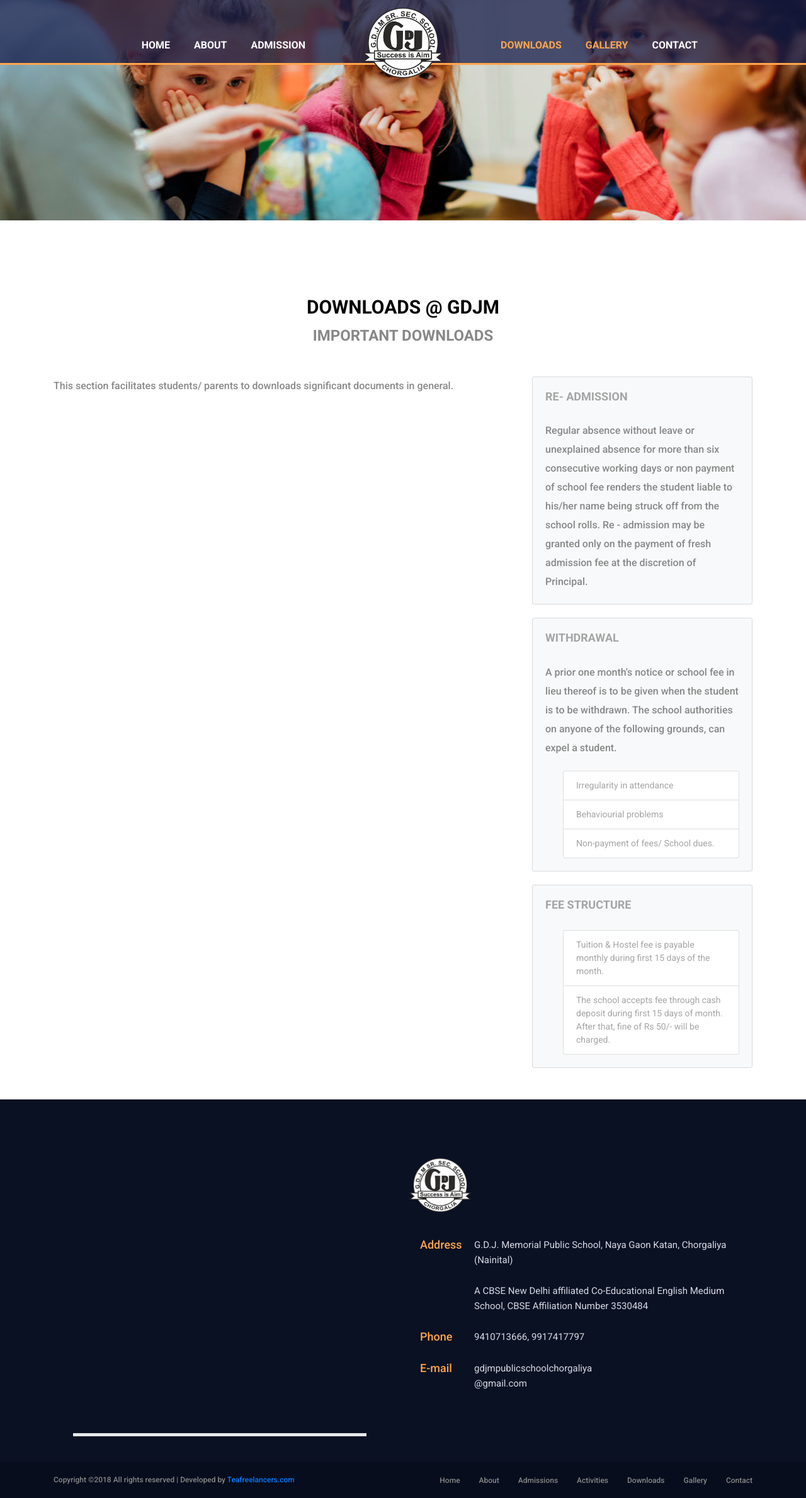
After one commit to navtewari/gdjm, a CodeIgniter app: page /gdjm/index.php/web/downloads in a window 1280 px wide. The commit adds this page. Shown: the whole page at 63% size. Run offline with CodeIgniter, Linux system fonts and the light colour scheme; data that the repository does not hold is empty; some libraries are stand-ins or nearby versions.

Commit message:
updates
updates

```diff
--- a/application/config/config.php
+++ b/application/config/config.php
@@ -506,11 +506,9 @@ $config['proxy_ips'] = '';
 /*
 Customized Definitions --------------------->>>>>
 */
-define('_SCHOOL_', "Kids Paradise School, Rudrapur");
-define('_SCHOOL_ABREV_', "KPPS");
+define('_SCHOOL_', "G.D.J.M Senior Sec. School, Chorgalia");
+define('_SCHOOL_ABREV_', "GDJM");
 define('ADMIN___', 'http://localhost/dpanel');
-//define('ADMIN___', $config['base_url'].'/dpanel');
-define('AGIPANEL___', $config['base_url'].'/dpanel');
 /*
 -------------------------------------------->>>>>
 */
--- a/application/controllers/Web.php
+++ b/application/controllers/Web.php
@@ -54,11 +54,24 @@ class Web extends CI_Controller {
         $this->load->view('templates/footer');
     }
 
+    function downloads() {
+        $data_['pageName'] = 'Downloads';
+        $data_['menu'] = 4;
+        $data_['downloads'] = $this->mm->getDownloads();
+        $this->load->view('templates/header', $data_);
+        $this->load->view('templates/menu', $data_);
+        $this->load->view('templates/banner');
+
+        $this->load->view('downloads', $data_);
+        $this->load->view('templates/footer');
+    }
+
     public function gallery() {
         $data['menu'] = 5;
         $data['gallery_category'] = $this->mm->get_gallery_category();
 
         $this->load->view('templates/header', $data);
+        $this->load->view('templates/menu', $data);
         $this->load->view('templates/banner');
         $this->load->view('gallery-category',$data);
         $this->load->view('templates/footer');
@@ -68,6 +81,7 @@ class Web extends CI_Controller {
         $data['menu'] = 5;
         $data['gallery'] = $this->mm->get_gallery($id);
         $this->load->view('templates/header', $data);
+        $this->load->view('templates/menu', $data);
         $this->load->view('templates/banner');
         $this->load->view('gallery',$data);
         $this->load->view('templates/footer');
--- a/application/models/My_model.php
+++ b/application/models/My_model.php
@@ -34,6 +34,10 @@ class My_model extends CI_Model {
         return $query->result();
     }
 
+    function getDownloads(){
+        $query = $this->db->get('downloads');
+        return $query->result();
+    }
     function _db_error() {
         //exception handling ------------------
         if ($this->db->trans_status() == FALSE) {
--- /dev/null
+++ b/application/views/downloads.php
@@ -0,0 +1,68 @@
+<div class="player">
+    <div class="container">
+        <div class="row" style="margin-top:5em;">
+            <div class="col">
+                <div class="section_title_container">
+                    <div class="section_title text-center"><h1>Downloads @ GDJM</h1></div>
+                </div>
+            </div>
+        </div>
+        <div class="row results_row">
+            <div class="col">
+                <div class="results_title_container text-center">
+                    <div class="results_title">Important downloads</div>
+                </div>
+            </div>
+        </div>
+        <div class="row">
+            <div class="col-xl-8">
+                <div class="player_content">
+                    <div>
+                        <p>This section facilitates students/ parents to downloads significant documents in general.</p>
+                        <p>
+                        	<?php foreach ($downloads as $item) { ?>
+                                <?php $stringCut = substr($item->TITLE, 0, 28);?>
+                                <div class="col-xl-4 col-lg-4 col-md-4 col-sm-4 col-6" style="border: #000090 solid 0px; float: left; padding: 15px 0px">
+                                    <a href="<?php echo ADMIN___.'/_assets_/downloads/'.$item->PATH_;?>" target="_blank">
+                                        <img src="<?php echo ADMIN___ . '/_assets_/downloads/sample.png' ;?>?version=1.0" border="0" align="left" width="15%" style="padding: 0px; border: #0000ff solid 0px" />
+                                    </a>
+                                    <a href="<?php echo ADMIN___.'/_assets_/downloads/'.$item->PATH_;?>" target="_blank" style="font-size: 20px;position: absolute; padding: 2% 4px; border: #0000ff solid 0px; margin-top: 0px">
+                                        <?php echo $stringCut;?>
+                                    </a>
+                                </div>
+                        	<?php } ?>
+                        </p>
+                    </div>
+                </div>
+            </div>
+            <div class="col-xl-4">
+                <div class="player_content">
+                    <div>
+                        <div class="card card-body bg-light">
+                            <h4><b>RE- ADMISSION</b></h4><br>
+                            <p>Regular absence without leave or unexplained absence for more than six consecutive working days or non payment of school fee renders the student liable to his/her name being struck off from the school rolls. Re - admission may be granted only on the payment of fresh admission fee at the discretion of Principal.</p>
+                        </div>
+                        <br/>
+                        <div class="card card-body bg-light">
+                            <h4><b>WITHDRAWAL</b></h4><br>
+                            <p>A prior one month's notice or school fee in lieu thereof is to be given when the student is to be withdrawn. The school authorities on anyone of the following grounds, can expel a student.</p><br/>
+                            <ul class="list-group"style="margin-left:2em;">
+                                <li class="list-group-item">Irregularity in attendance</li>
+                                <li class="list-group-item">Behaviourial problems</li>
+                                <li class="list-group-item">Non-payment of fees/ School dues.</li>
+                            </ul>
+                        </div>
+                        <br/>
+                        <div class="card card-body bg-light">
+                            <h4><b>FEE STRUCTURE</b></h4><br>
+                            <ul class="list-group"style="margin-left:2em;">
+                                <li class="list-group-item">Tuition & Hostel fee is payable monthly during first 15 days of the month.</li>
+                                <li class="list-group-item">The school accepts fee through cash deposit during first 15 days of month. After that, fine of Rs 50/- will be charged. </li>
+                            </ul>
+                        </div>
+                    </div>
+                </div>
+            </div>
+        </div>
+    </div>
+</div>
--- a/application/views/templates/menu.php
+++ b/application/views/templates/menu.php
@@ -17,8 +17,8 @@
                                     <div class="logo_container text-center"><div class="trans_400"><a href="#"><img src="<?php echo base_url(). 'assets/images/gdjmLogo.png';?>" alt="" style="max-width: 130px;"></a></div></div>
                                     <div>
                                         <ul class="d-flex flex-row align-items-start justify-content-start">
-                                            <li class="<?php if($menu==4){echo 'active';}?>"><a href="<?php echo site_url().'/web/uc';?>">Downloads</a></li>
-                        <li class="<?php if($menu==4){echo 'active';}?>"><a href="<?php echo site_url().'/web/uc';?>">gallery</a></li>
+                                            <li class="<?php if($menu==4){echo 'active';}?>"><a href="<?php echo site_url().'/web/downloads';?>">Downloads</a></li>
+                        <li class="<?php if($menu==4){echo 'active';}?>"><a href="<?php echo site_url().'/web/gallery';?>">gallery</a></li>
                                             <li class="<?php if($menu==6){echo 'active';}?>"><a href="<?php echo site_url().'/web/contact';?>">contact</a></li>
                                         </ul>
                                     </div>
```
